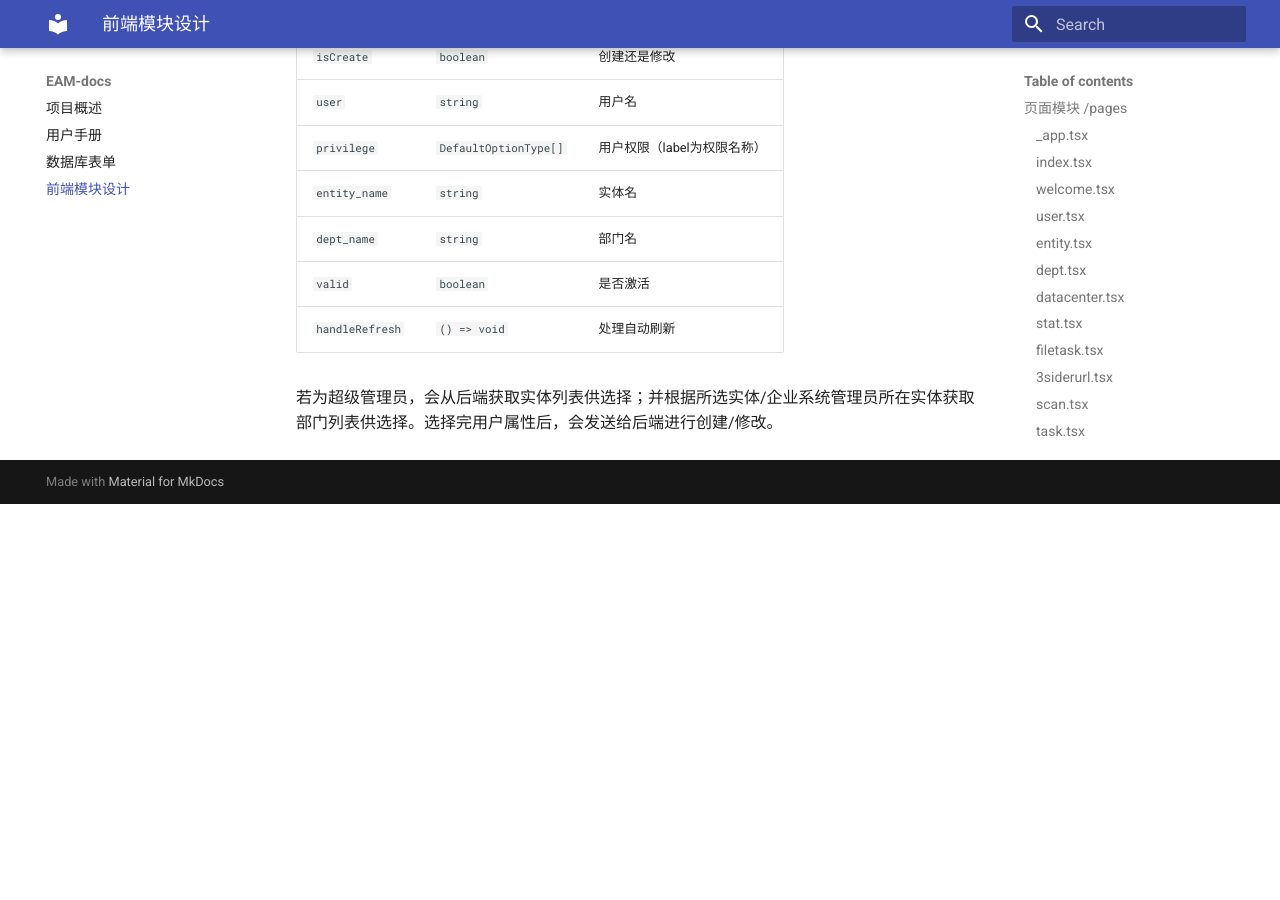
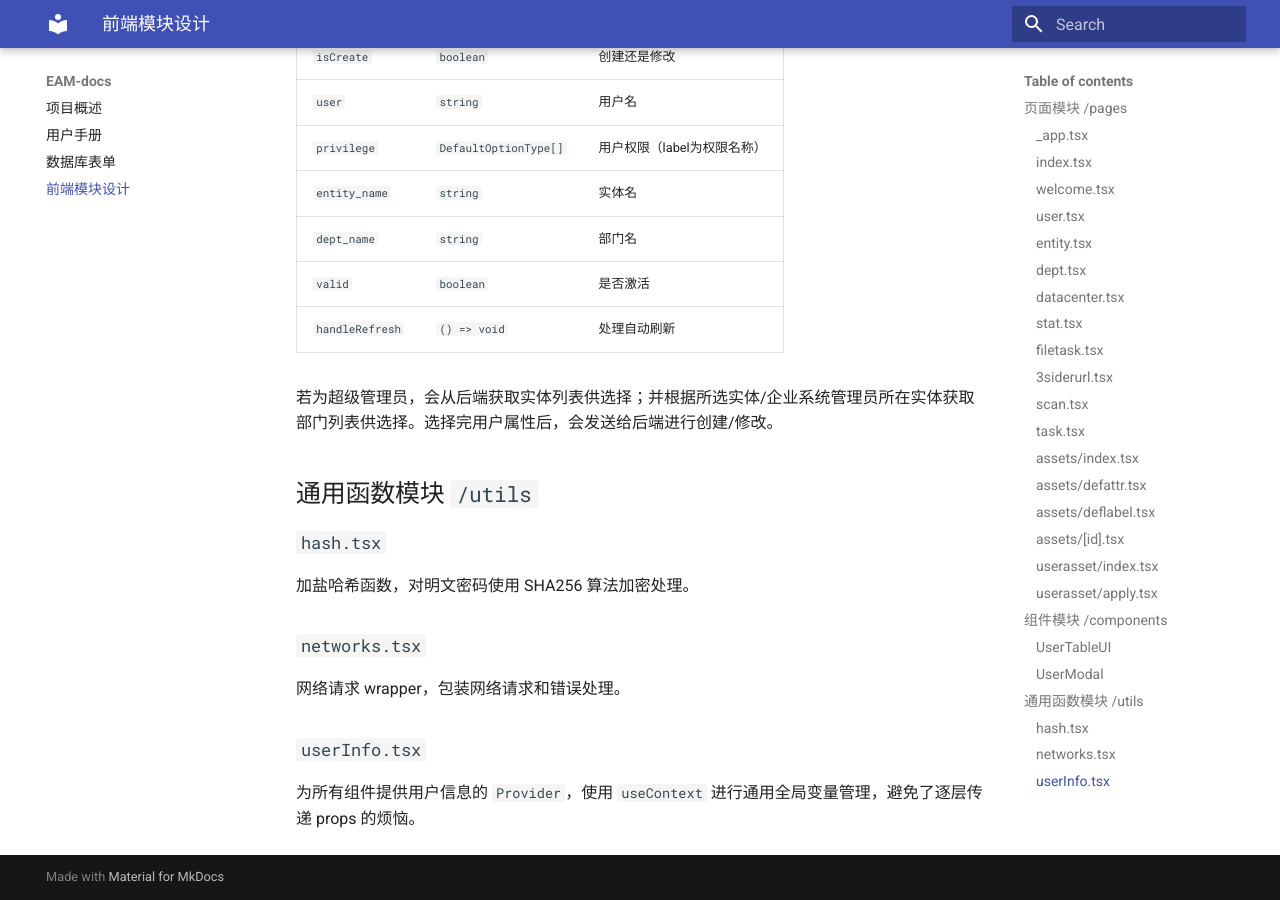
Before and after one commit to Kevin-thu/EAM-docs, an MkDocs documentation site: the page built from docs/module/frontend.md, in a window 1280 px wide and 900 px high, scrolled down 3141 px. Built offline with MkDocs 1.6.1 and Material for MkDocs 9.7.7, drawn with Linux system fonts in a browser that asks for light colours; before the commit the page ends 3645 px from its top, so only the background shows below that.

Commit message:
Update: frontend module utils

```diff
--- a/docs/module/frontend.md
+++ b/docs/module/frontend.md
@@ -88,3 +88,15 @@
  `handleRefresh` | `() => void` | 处理自动刷新
 
 若为超级管理员，会从后端获取实体列表供选择；并根据所选实体/企业系统管理员所在实体获取部门列表供选择。选择完用户属性后，会发送给后端进行创建/修改。
+
+
+
+## 通用函数模块 `/utils`
+### `hash.tsx`
+加盐哈希函数，对明文密码使用 SHA256 算法加密处理。
+
+### `networks.tsx`
+网络请求 wrapper，包装网络请求和错误处理。
+
+### `userInfo.tsx`
+为所有组件提供用户信息的 `Provider`，使用 `useContext` 进行通用全局变量管理，避免了逐层传递 props 的烦恼。
```
